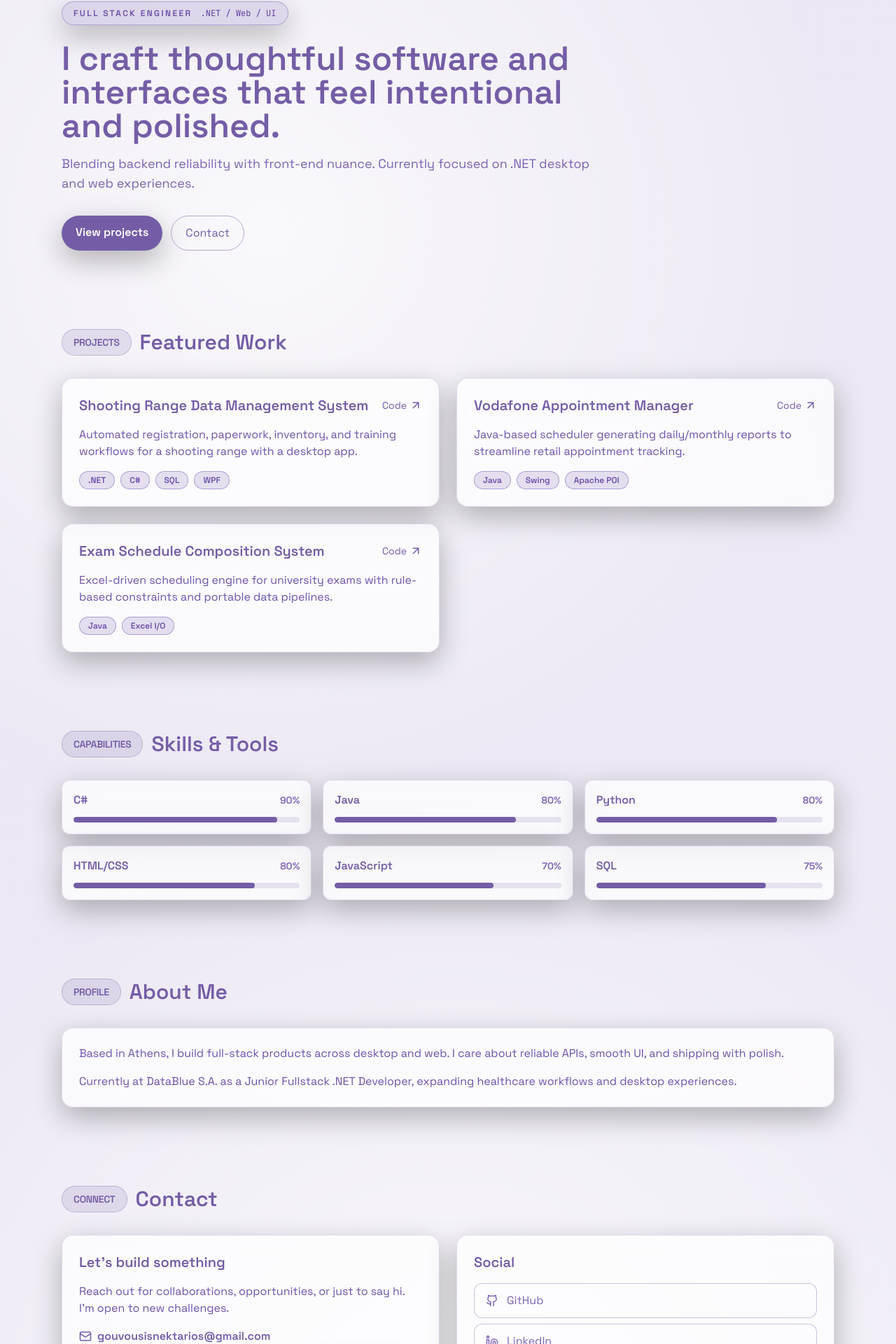
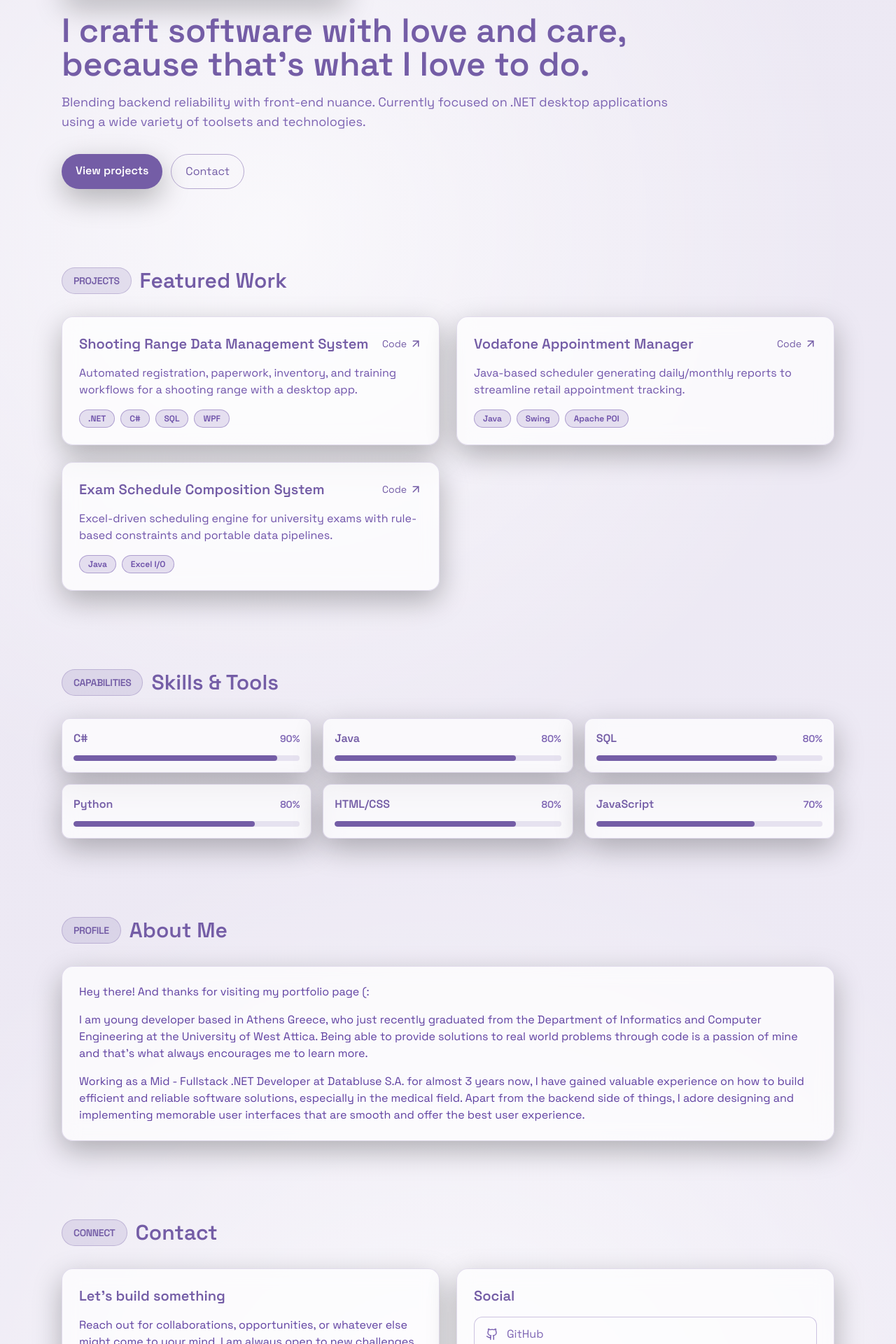
Before and after one commit to Gouvo7/Personal_Web_Page, a Next.js app: page / in a window 1280 px wide. Shown: the part 239-2159 px from the top of the page at 70% size. Built offline with nearby package versions, Linux system fonts and the light colour scheme.

Commit message:
Simplified - beautified ui, changed some text

```diff
--- a/app/globals.css
+++ b/app/globals.css
@@ -6,28 +6,20 @@
 
 :root {
   color-scheme: light;
-  --color-ink: 236 236 244;
-  --color-ink-soft: 246 244 252;
   --color-surface-1: 255 255 255;
   --color-surface-2: 245 240 255;
   --color-deluge: 116 93 166;
   --color-accent: 94 63 160;
-  --color-accent-soft: 198 175 233;
-  --color-prelude: 211 198 229;
-  --color-highlight: 255 255 255;
+  --color-accent-soft: 116 93 166;
 }
 
 [data-theme="dark"] {
   color-scheme: dark;
-  --color-ink: 10 15 24;
-  --color-ink-soft: 15 22 35;
   --color-surface-1: 17 26 43;
   --color-surface-2: 21 32 50;
   --color-deluge: 125 102 180; /* richer purple */
   --color-accent: 190 162 240;
   --color-accent-soft: 133 106 186;
-  --color-prelude: 173 150 210;
-  --color-highlight: 255 255 255;
 }
 
 * {
--- a/app/page.jsx
+++ b/app/page.jsx
@@ -2,7 +2,7 @@
 
 import { useEffect, useState } from "react";
 import { motion } from "framer-motion";
-import { ArrowUpRight, Github, Linkedin, Mail, Moon, Sun } from "lucide-react";
+import { ArrowUpRight, Github, Linkedin, LinkedinIcon, LucideLinkedin, Mail, Moon, Sun } from "lucide-react";
 
 const projects = [
   {
@@ -31,10 +31,10 @@ const projects = [
 const skills = [
   { label: "C#", level: 90 },
   { label: "Java", level: 80 },
+  { label: "SQL", level: 80 },
   { label: "Python", level: 80 },
   { label: "HTML/CSS", level: 80 },
-  { label: "JavaScript", level: 70 },
-  { label: "SQL", level: 75 }
+  { label: "JavaScript", level: 70 }
 ];
 
 const fadeUp = {
@@ -86,8 +86,8 @@ function Nav({ theme, onToggle }) {
   return (
     <div className="sticky top-0 z-30 backdrop-blur-xl bg-surface-1/100 border-b border-deluge/100">
       <div className="section flex items-center justify-between py-4">
-        <div className="flex items-center gap-3">
-          <img src="/images/logo2.ico" alt="Logo" className="h-10 w-10 object-fit" />
+        <div className="flex items-center gap-4">
+          <img src="/images/logo2.ico" alt="Logo" className="h-14 w-14 object-fit" />
           <div>
             <p className="text-xs uppercase tracking-[0.16em] text-accent/80">Portfolio</p>
             <p className="text-accent font-semibold">Nektarios Gkouvousis</p>
@@ -124,29 +124,29 @@ function Nav({ theme, onToggle }) {
 
 function Hero() {
   return (
-    <section className="section pt-14">
+    <section className="section pt-18">
       <motion.div {...fadeUp} className="inline-flex items-center gap-3 px-4 py-2 rounded-full bg-accent/15 border border-accent/35 shadow-card">
         <span className="text-xs uppercase tracking-[0.2em] text-accent/90 font-semibold">Full Stack Engineer</span>
-        <span className="text-xs font-mono text-accent">.NET / Web / UI</span>
+        <span className="text-xs font-mono text-accent">.NET / UI / Databases / Web </span>
       </motion.div>
-      <motion.div {...fadeUp} transition={{ ...fadeUp.transition, delay: 0.1 }} className="mt-6 max-w-3xl">
+      <motion.div {...fadeUp} transition={{ ...fadeUp.transition, delay: 0.1 }} className="mt-6 max-w-4xl">
         <h1 className="text-4xl sm:text-5xl font-semibold text-deluge leading-tight">
-          I craft thoughtful software and interfaces that feel intentional and polished.
+          I craft software with love and care, because that's what I love to do.
         </h1>
         <p className="mt-4 text-lg text-accent/80 dark:text-accent/85">
-          Blending backend reliability with front-end nuance. Currently focused on .NET desktop and web experiences.
+          Blending backend reliability with front-end nuance. Currently focused on .NET desktop applications using a wide variety of toolsets and technologies.
         </p>
       </motion.div>
       <motion.div {...fadeUp} transition={{ ...fadeUp.transition, delay: 0.18 }} className="mt-8 flex flex-wrap gap-3">
         <a
           href="#projects"
-          className="px-5 py-3 rounded-full bg-deluge text-white font-semibold shadow-card hover:scale-[1.01] transition-transform"
+          className="px-5 py-3 rounded-full bg-deluge text-white font-semibold shadow-card hover:scale-[1.07] transition-transform"
         >
           View projects
         </a>
         <a
           href="#contact"
-          className="px-5 py-3 rounded-full border border-deluge/50 text-deluge hover:bg-deluge/10 transition-colors"
+          className="px-5 py-3 rounded-full border border-deluge/50 text-deluge hover:bg-deluge/10 hover:scale-[1.07] transition-transform"
         >
           Contact
         </a>
@@ -181,7 +181,7 @@ function ProjectsGrid() {
             <h3 className="text-xl font-semibold text-deluge">{project.title}</h3>
             <a
               href={project.link}
-              className="text-deluge hover:text-ink dark:hover:text-white transition-colors inline-flex items-center gap-1 text-sm"
+              className="text-deluge hover:text-ink dark:hover:text-accent transition-colors inline-flex items-center gap-1 text-sm"
             >
               Code <ArrowUpRight size={18} />
             </a>
@@ -232,13 +232,17 @@ function SkillsGrid() {
 function About() {
   return (
     <motion.div {...fadeUp} className="glass rounded-2xl p-6 space-y-4">
-      <p className="text-accent/90 dark:text-accent-soft">
-        Based in Athens, I build full-stack products across desktop and web. I care about reliable APIs, smooth UI,
-        and shipping with polish.
+      <p className="text-accent dark:text-accent-soft">
+        Hey there! And thanks for visiting my portfolio page (:
       </p>
-      <p className="text-accent/90 dark:text-accent-soft/90">
-        Currently at DataBlue S.A. as a Junior Fullstack .NET Developer, expanding healthcare workflows and desktop
-        experiences.
+      <p className="text-accent dark:text-accent-soft">
+        I am young developer based in Athens Greece, who just recently graduated from the Department of Informatics and Computer Engineering at the University of West Attica.
+        Being able to provide solutions to real world problems through code is a passion of mine and that's what always encourages me to learn more.
+      </p>
+      <p className="text-accent dark:text-accent-soft">
+        Working as a Mid - Fullstack .NET Developer at Databluse S.A. for almost 3 years now, I have gained valuable
+        experience on how to build efficient and reliable software solutions, especially in the medical field.
+        Apart from the backend side of things, I adore designing and implementing memorable user interfaces that are smooth and offer the best user experience.
       </p>
     </motion.div>
   );
@@ -249,8 +253,8 @@ function Contact() {
     <div className="grid gap-6 md:grid-cols-2">
       <motion.div {...fadeUp} className="glass rounded-2xl p-6 space-y-4">
         <h3 className="text-xl font-semibold text-deluge">Let’s build something</h3>
-        <p className="text-accent/90 dark:text-accent-soft">
-          Reach out for collaborations, opportunities, or just to say hi. I’m open to new challenges.
+        <p className="text-accent dark:text-accent-soft">
+          Reach out for collaborations, opportunities, or whatever else might come to your mind. I am always open to new challenges and sharing information with others.
         </p>
         <a
           className="inline-flex items-center gap-2 text-deluge font-semibold hover:text-ink transition-colors"
@@ -259,10 +263,10 @@ function Contact() {
           <Mail size={18} />
           gouvousisnektarios@gmail.com
         </a>
-        <div className="flex justify-end">
+        <div className="inline-flex justify-end ml-5">
           <a
             href="/src/CV_Gkouvousis_en.pdf"
-            className="inline-flex px-5 py-3 rounded-full bg-deluge text-white font-semibold shadow-card hover:scale-[1.01] transition-transform"
+            className="inline-flex px-5 py-3 rounded-full bg-deluge text-white font-semibold shadow-card hover:scale-[1.07] transition-transform"
           >
             Download resume
           </a>
@@ -283,7 +287,7 @@ function SocialLink({ href, icon, label }) {
   return (
     <a
       href={href}
-      className="flex items-center gap-3 px-4 py-3 rounded-xl bg-white/10 border border-accent/30 text-accent/80 hover:border-accent hover:text-accent transition-colors dark:bg-surface-1/80 dark:text-accent-soft"
+      className="flex items-center gap-3 px-4 py-3 rounded-xl bg-white/10 border border-accent/30 text-accent/80 hover:border-accent hover:text-accent hover:scale-[1.03] transition-colors dark:bg-surface-1/80 dark:text-accent-soft"
       target="_blank"
       rel="noreferrer"
     >
```
